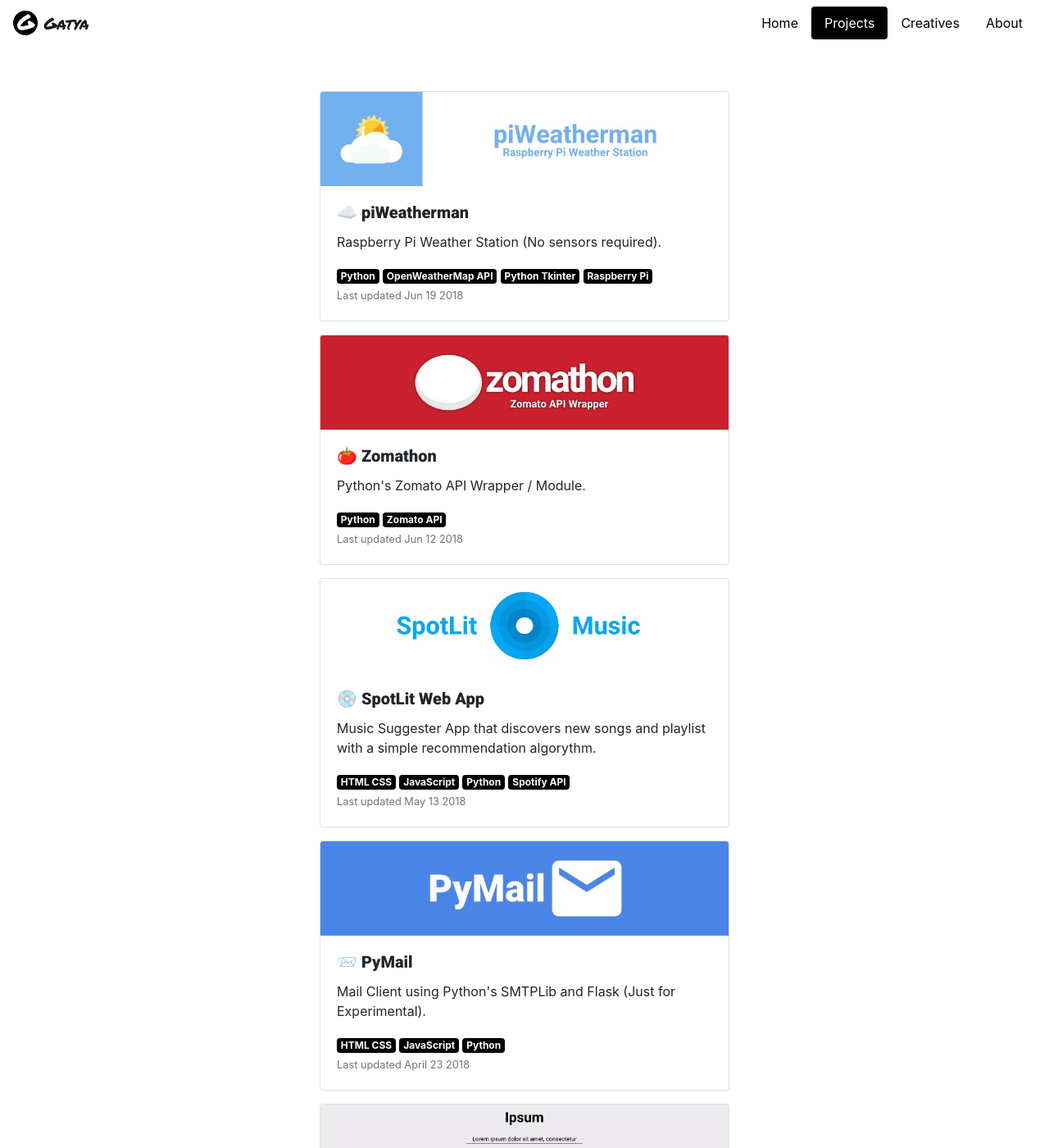
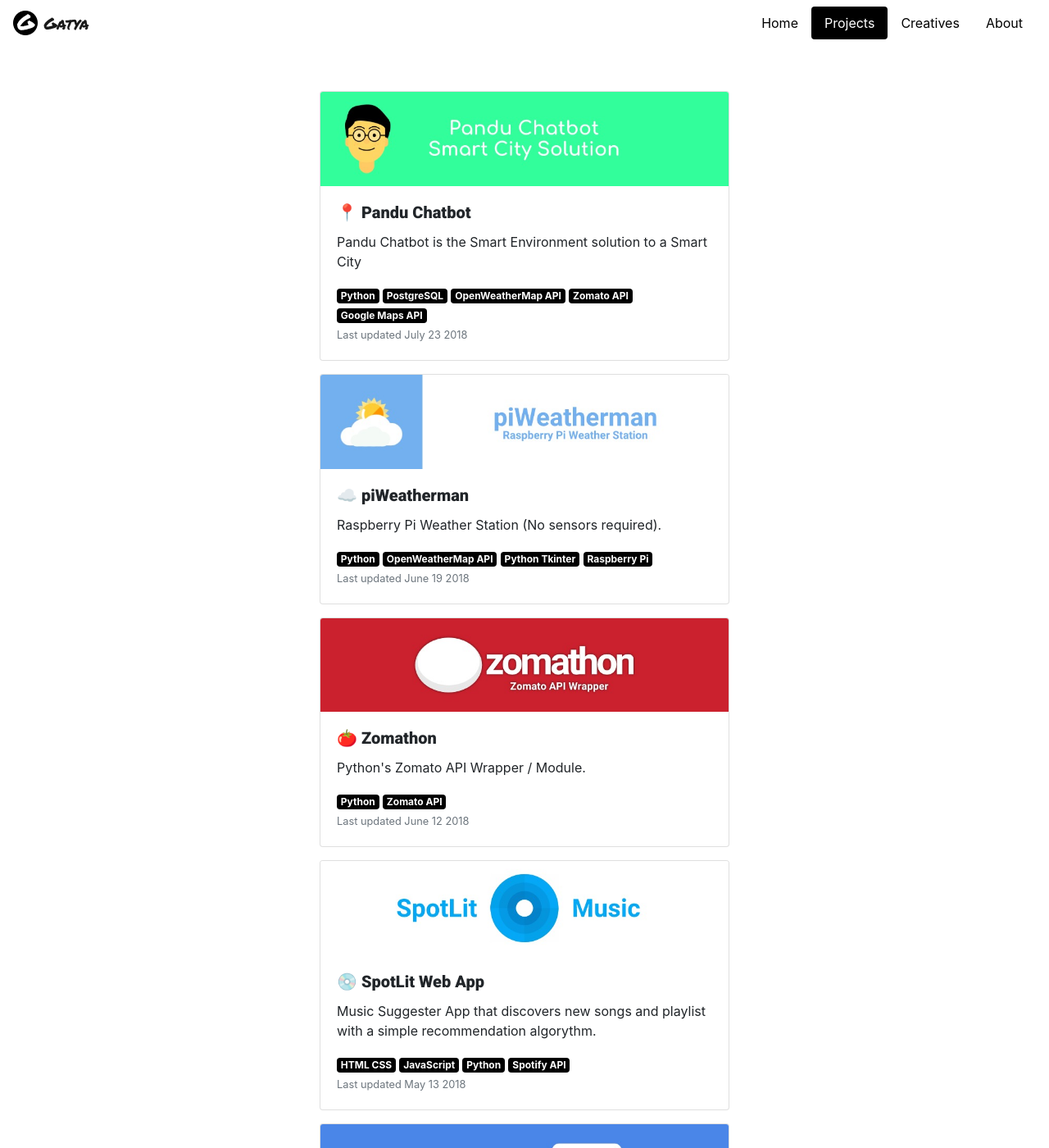
Before and after one commit to abhishtagatya/abhishtagatya.github.io, a Jekyll site: the page built from project.html, in a window 1280 px wide and 1400 px high. Shown: the whole window at 82% size. Built offline with Jekyll 4.4.1, drawn with Linux system fonts in a browser that asks for light colours.

Commit message:
Some Project and Creatives Addition

```diff
--- a/_data/project.json
+++ b/_data/project.json
@@ -90,7 +90,7 @@
       "Zomato API"
     ],
     "description": "Python's Zomato API Wrapper / Module.",
-    "commit": "Jun 12 2018"
+    "commit": "June 12 2018"
   },
   {
     "name": "☁️ piWeatherman",
@@ -103,6 +103,20 @@
       "Raspberry Pi"
     ],
     "description": "Raspberry Pi Weather Station (No sensors required).",
-    "commit": "Jun 19 2018"
+    "commit": "June 19 2018"
+  },
+  {
+    "name": "📍 Pandu Chatbot",
+    "url": "https://location-linebot.herokuapp.com/",
+    "image": "static/img/project/pandubot-preview.jpeg",
+    "technology": [
+      "Python",
+      "PostgreSQL",
+      "OpenWeatherMap API",
+      "Zomato API",
+      "Google Maps API"
+    ],
+    "description": "Pandu Chatbot is the Smart Environment solution to a Smart City",
+    "commit": "July 23 2018"
   }
 ]
```
Also changed, not shown: _data/creatives.json (+13 -0 lines), static/img/project/pandubot-preview.jpeg (added), static/img/video_thumbnail/thumbnail_cl2.jpeg (added).
